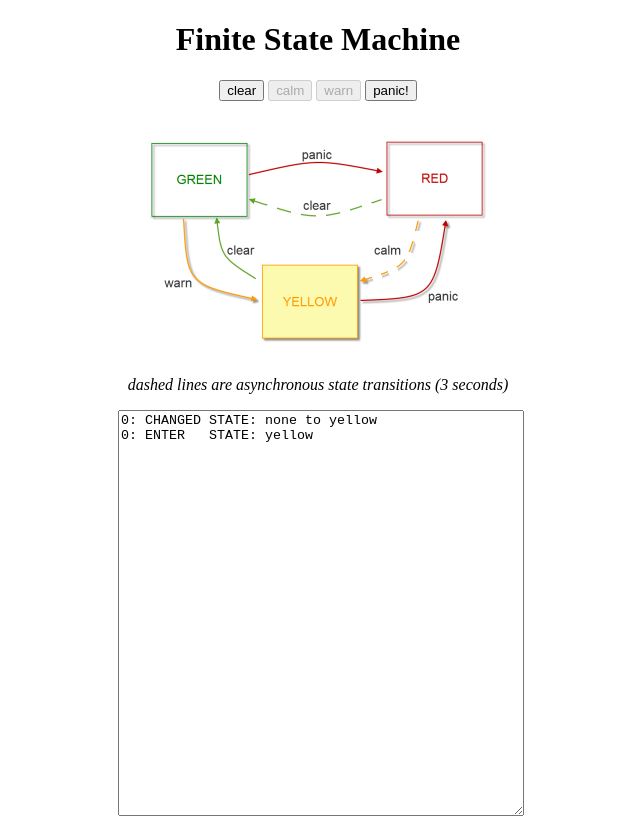
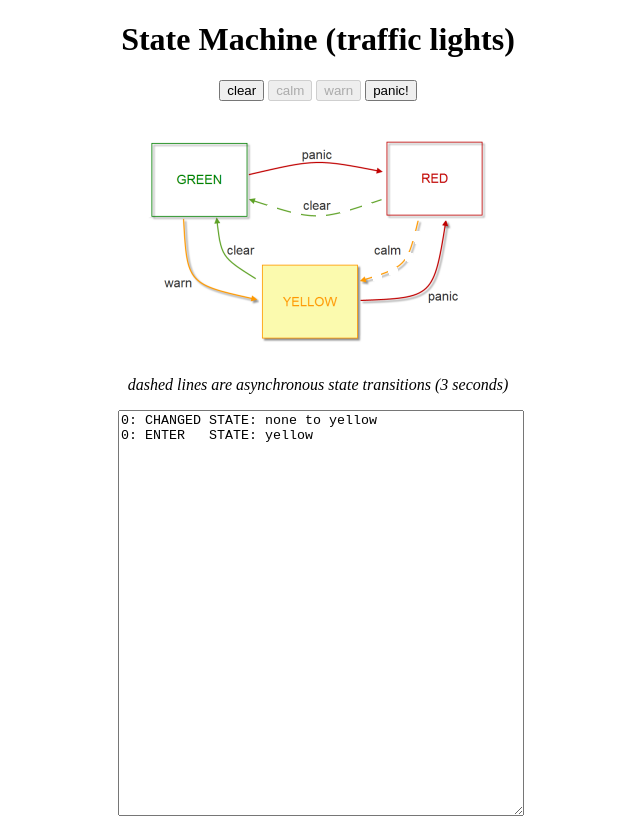
Before and after one commit to palmtoy/palmtoy.github.io, a plain HTML site: page index.html in a window 1280 px wide. Shown: the whole page, without its empty margins (322-962 px from the left). Drawn offline with Linux system fonts and the light colour scheme.

Commit message:
* add 'traffic lights' chars

```diff
--- a/index.html
+++ b/index.html
@@ -1,7 +1,7 @@
 <!DOCTYPE html>
 <html>
 <head>
-  <title>Javascript Finite State Machine</title>
+  <title>JS Finite State Machine</title>
   <meta http-equiv="Content-Type" content="text/html; charset=utf-8"/>
   <link href="demo/demo.css" media="screen, print" rel="stylesheet" type="text/css" />
 </head>
@@ -10,7 +10,7 @@
 
   <div id="demo" class='yellow'>
 
-    <h1> Finite State Machine </h1>
+    <h1> State Machine (traffic lights) </h1>
 
     <div id="controls">
       <button id="clear" onclick="Demo.clear();">clear</button>
```
